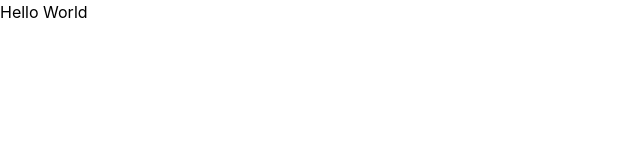
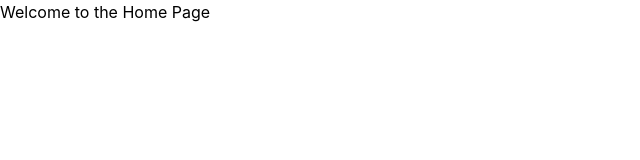
Before and after one commit to SSLiza/nextlevel-weather-app, a React (Vite) app: page / in a window 1280 px wide. Shown: the top 160 px of the page, without its empty margins (0-640 px from the left). Built offline with nearby package versions, Linux system fonts and the light colour scheme.

Commit message:
project setup done

```diff
--- a/src/App.jsx
+++ b/src/App.jsx
@@ -2,15 +2,17 @@
 
 import { createBrowserRouter } from "react-router";
 import { RouterProvider } from "react-router/dom";
+import Home from "./pages/Home";
+import About from './pages/About';
 
 const router = createBrowserRouter([
   {
     path: "/",
-    element: <div>Hello World</div>,
+    element: <Home />,
   },
   {
     path: "/about",
-    element: <div>About Us</div>,
+    element: <About/>,
   },
 ]);
 
--- /dev/null
+++ b/src/pages/About.jsx
@@ -0,0 +1,11 @@
+import React from 'react';
+
+const About = () => {
+    return (
+        <div>
+            about us page
+        </div>
+    );
+};
+
+export default About;
--- /dev/null
+++ b/src/pages/Home.jsx
@@ -0,0 +1,11 @@
+import React from 'react';
+
+const Home = () => {
+    return (
+        <div>
+            <h1>Welcome to the Home Page</h1>
+        </div>
+    );
+};
+
+export default Home;
```
